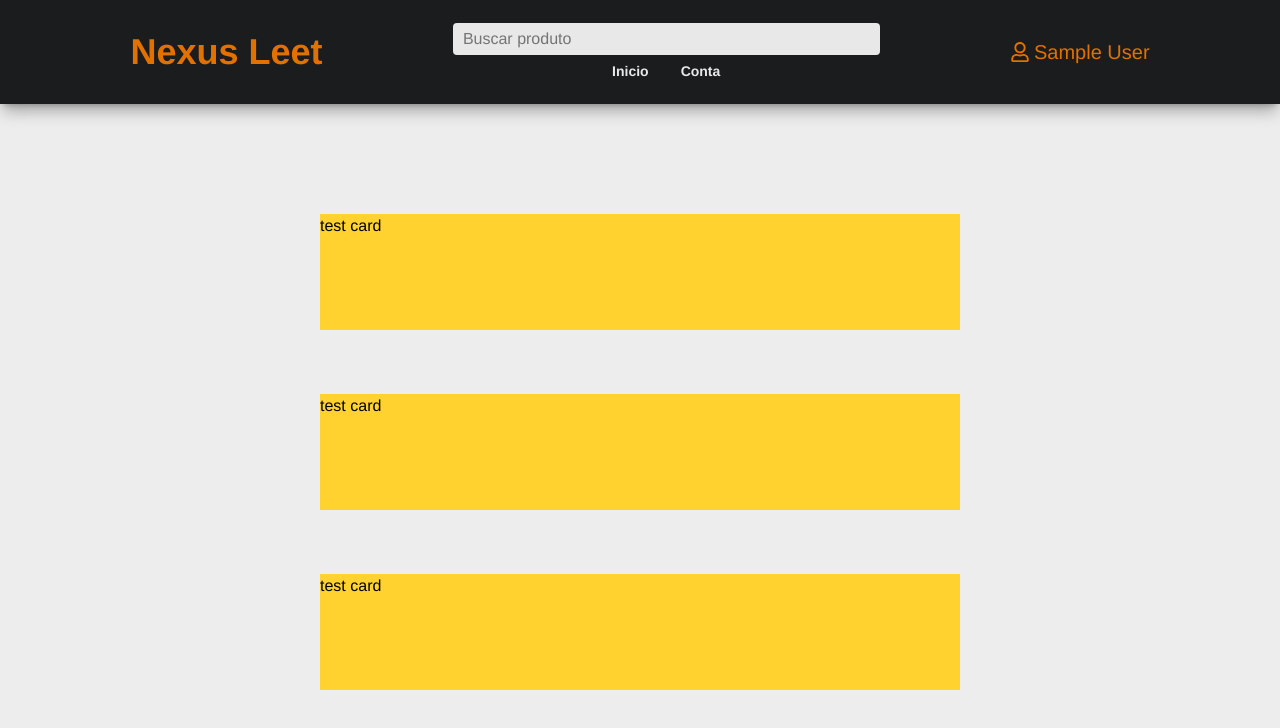
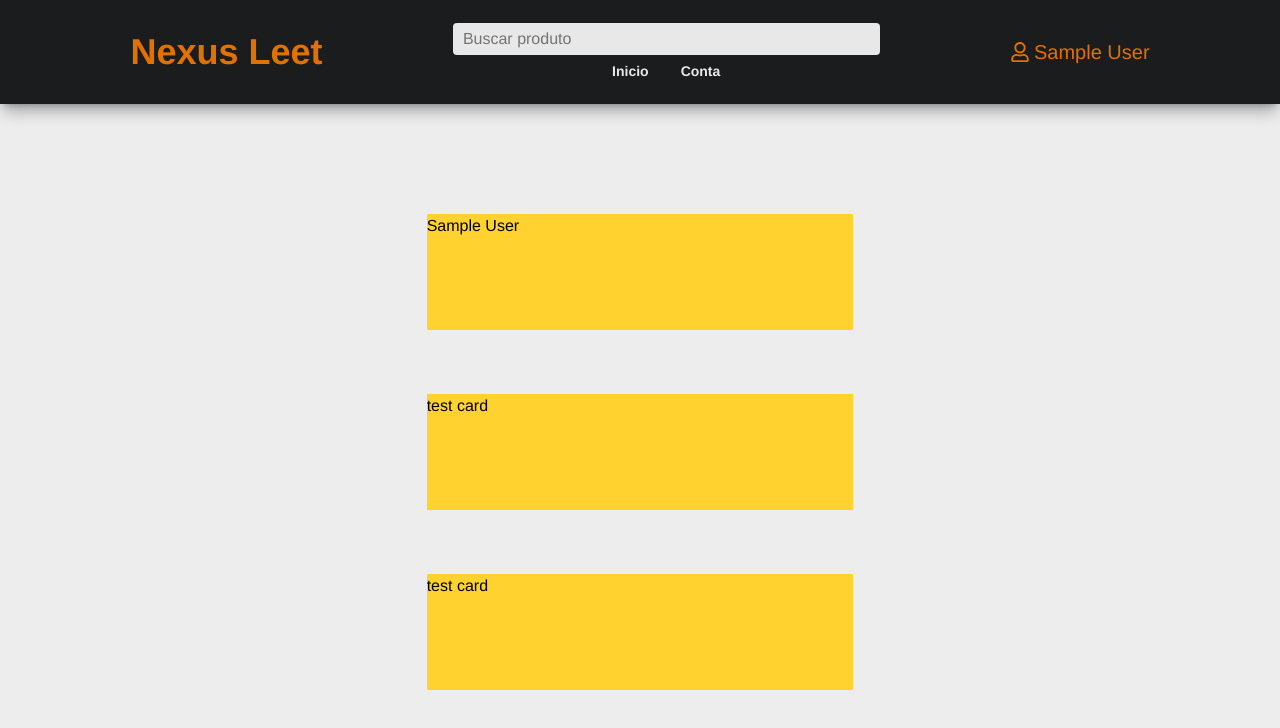
Before and after one commit to gustavocarvalho-ra/NextJs-NexusLeet, a Next.js app: page /my-account/user/confg in a window 1280 px wide. Shown: the top 728 px of the page. Built offline with nearby package versions, Linux system fonts and the light colour scheme; no server answers; sample sign-in values are in the browser's storage.

Commit message:
style: changed width size

```diff
--- a/src/app/my-account/user/confg/page.tsx
+++ b/src/app/my-account/user/confg/page.tsx
@@ -15,9 +15,9 @@ export default async function ConfigUserAccount() {
     <div className="w-screen h-screen flex flex-col">
       <Header />
       <div className="w-full h-full flex flex-col items-center justify-center gap-16">
-        <div className="w-1/2 h-1/6 bg-amber-300"><h1>test card</h1></div>
-        <div className="w-1/2 h-1/6 bg-amber-300"><h1>test card</h1></div>
-        <div className="w-1/2 h-1/6 bg-amber-300"><h1>test card</h1></div>
+        <div className="w-1/3 h-1/6 bg-amber-300"><h1>{session.user?.name}</h1></div>
+        <div className="w-1/3 h-1/6 bg-amber-300"><h1>test card</h1></div>
+        <div className="w-1/3 h-1/6 bg-amber-300"><h1>test card</h1></div>
       </div>
     </div>
   )
```
